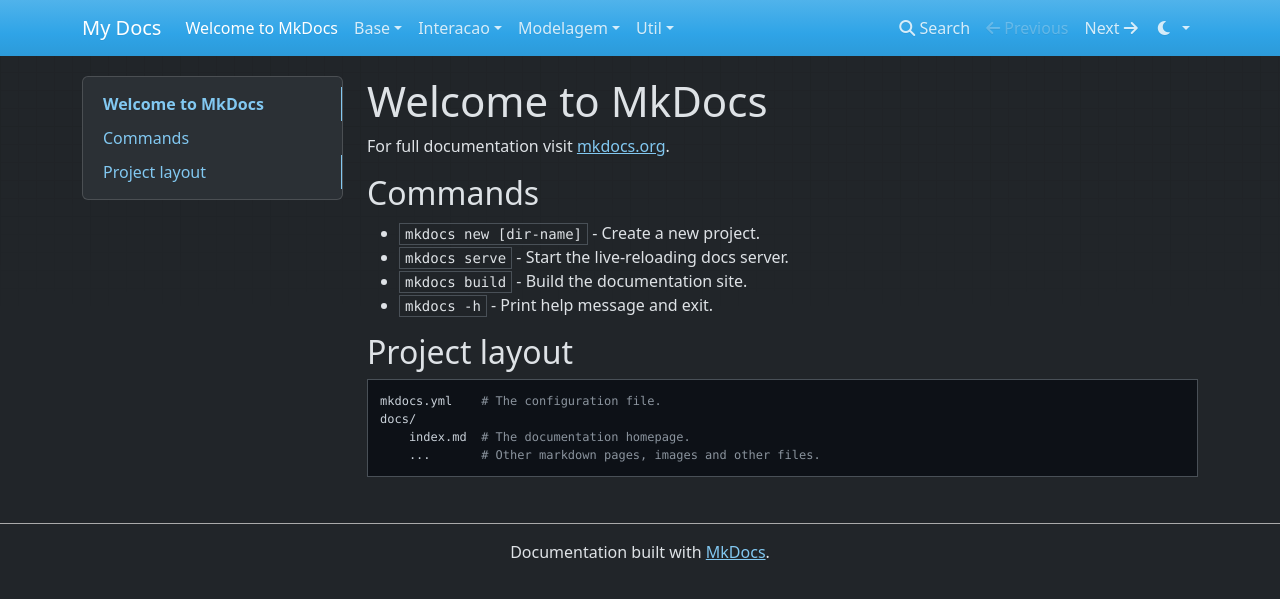
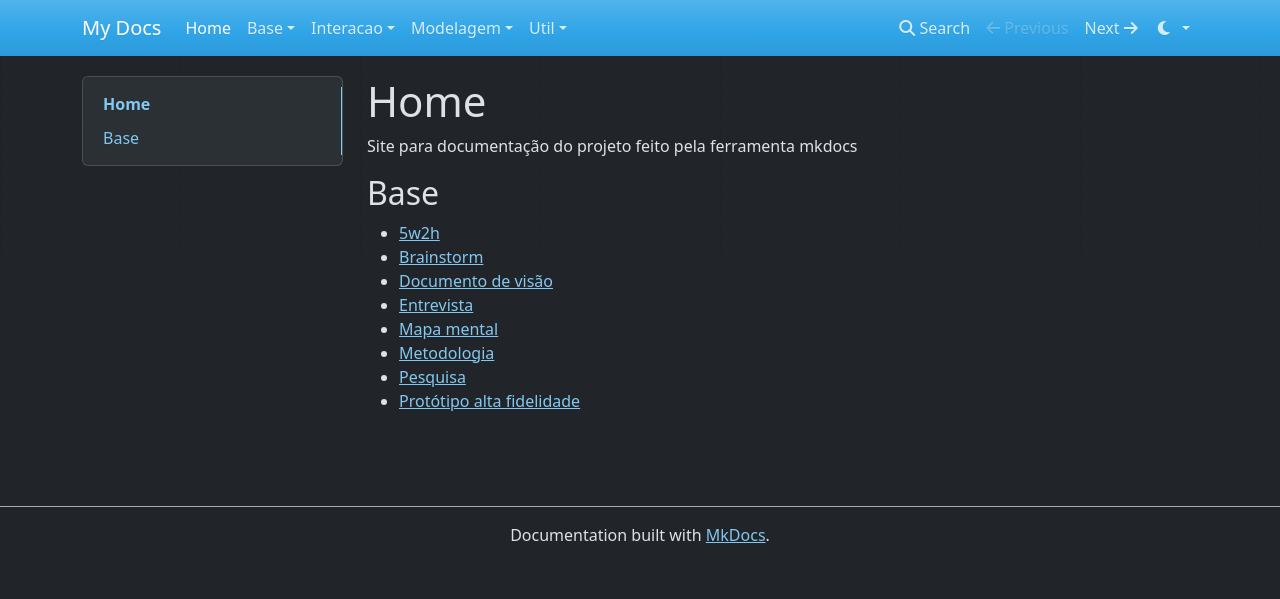
Before and after one commit to Projetos-de-Extensao/PBE_25.1_8001_VI, an MkDocs documentation site: the page built from docs/index.md, in a window 1280 px wide. Shown: the top 599 px of the page. Built offline with MkDocs 1.6.1, drawn with Linux system fonts in a browser that asks for light colours; nearby versions of some CDN libraries.

Commit message:
Beta da pagina home do mkdocs

```diff
--- a/docs/index.md
+++ b/docs/index.md
@@ -1,17 +1,14 @@
-# Welcome to MkDocs
+# Home
+<p align = "justify">
+Site para documentação do projeto feito pela ferramenta mkdocs
+</p>
 
-For full documentation visit [mkdocs.org](https://www.mkdocs.org).
-
-## Commands
-
-* `mkdocs new [dir-name]` - Create a new project.
-* `mkdocs serve` - Start the live-reloading docs server.
-* `mkdocs build` - Build the documentation site.
-* `mkdocs -h` - Print help message and exit.
-
-## Project layout
-
-    mkdocs.yml    # The configuration file.
-    docs/
-        index.md  # The documentation homepage.
-        ...       # Other markdown pages, images and other files.
+## Base
+- [5w2h](./base/5w2h.md)
+- [Brainstorm](./base/Brainstorm.md)
+- [Documento de visão](./base/documento_de_visao.md)
+- [Entrevista](./base/entrevista.md)
+- [Mapa mental](./base/mapa_mental.md)
+- [Metodologia](./base/metodologia.md)
+- [Pesquisa](./base/pesquisa.md)
+- [Protótipo alta fidelidade](./base/prototipo_alta_fidelidade.md)
```
